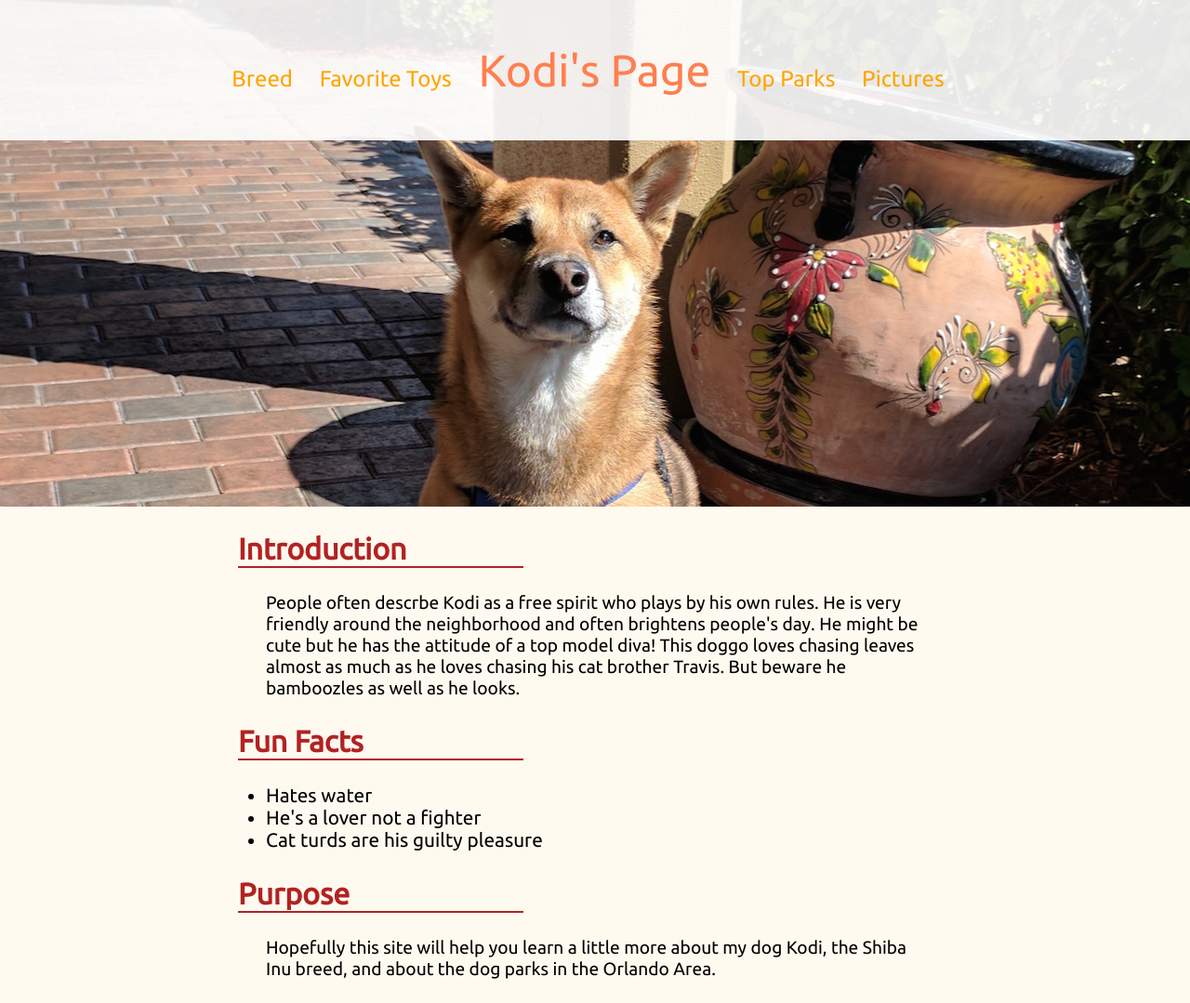
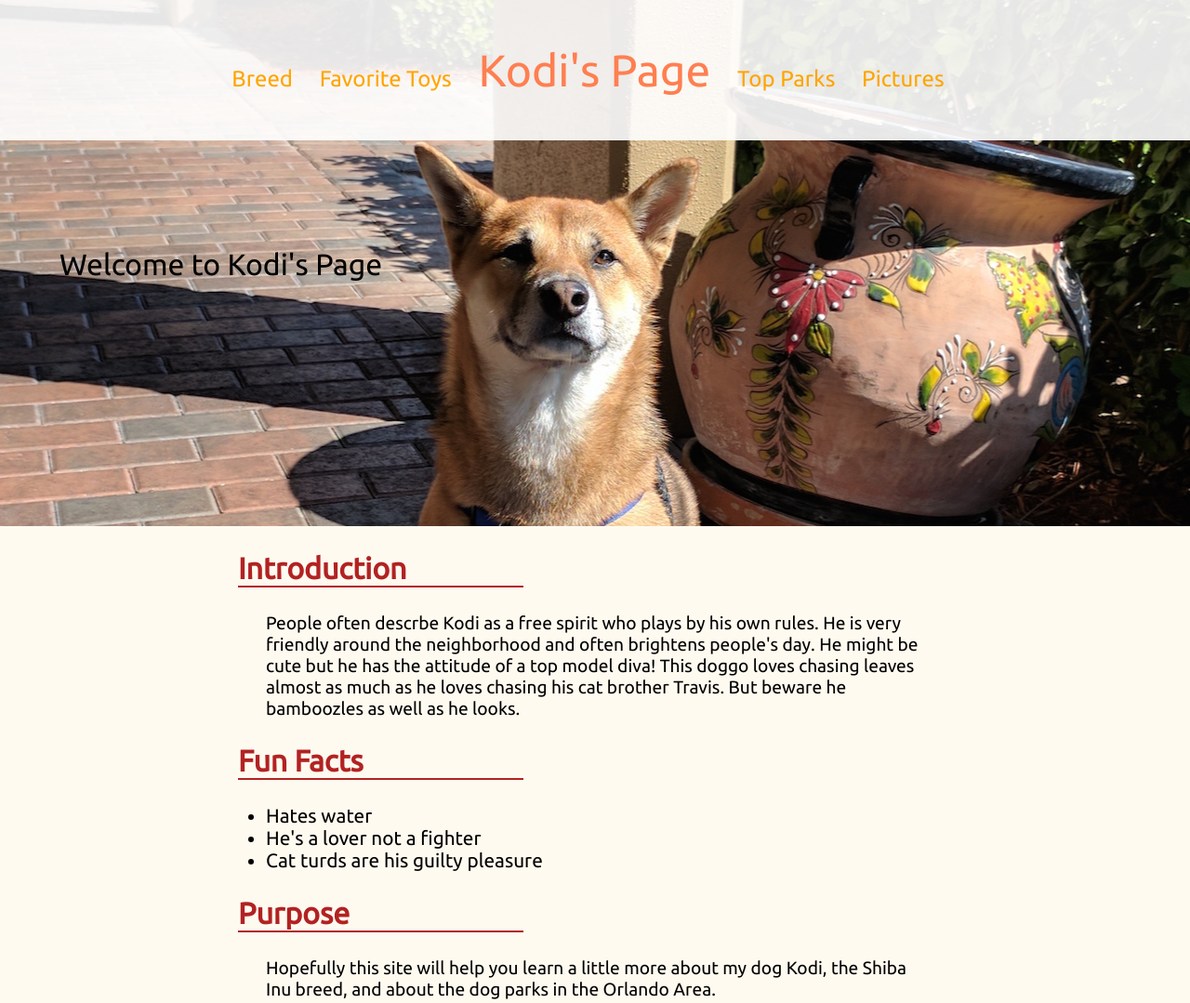
Before and after one commit to davix14/KodiWeb, a plain HTML site: page Kodi v3.html in a window 1280 px wide. Shown: the whole page at 93% size. Drawn offline with Linux system fonts and the light colour scheme.

Commit message:
git commit testing

```diff
--- a/Kodi v3.html
+++ b/Kodi v3.html
@@ -29,7 +29,7 @@
 
 	<div class="cover">
 		<div class="cover-content">
-			<!--<h1 class="wel">Welcome to Kodi's Page</h1>-->
+			<h1 class="wel">Welcome to Kodi's Page</h1>
 		</div>
 	</div>
 
```
